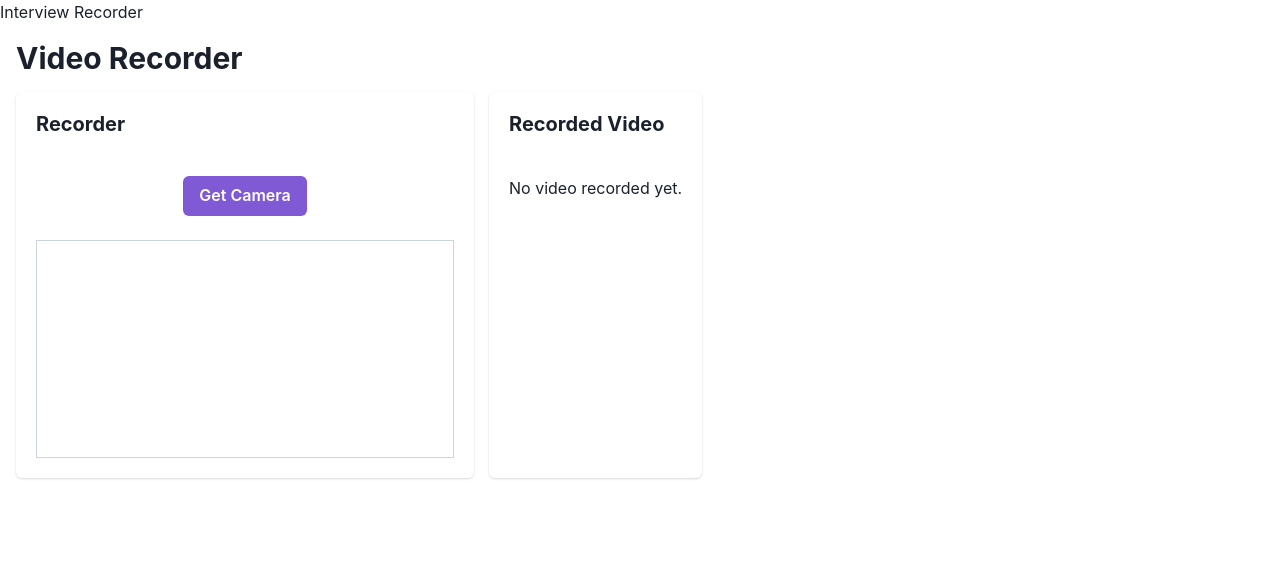
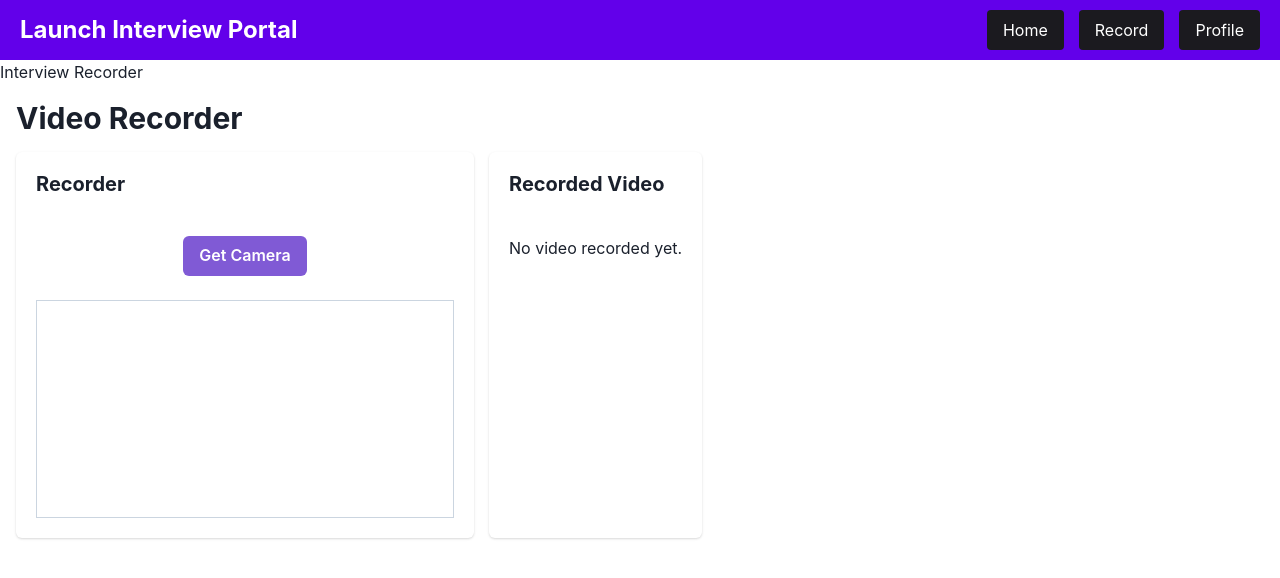
Before and after one commit to keningzhao99/Interview-Portal, a React (Vite) app in the folder frontend/: page /self-recording in a window 1280 px wide. Shown: the top 578 px of the page. Built offline with nearby package versions, Linux system fonts and the light colour scheme.

Commit message:
created navbar

```diff
--- a/frontend/src/App.jsx
+++ b/frontend/src/App.jsx
@@ -1,16 +1,17 @@
-import { useState } from "react";
-import reactLogo from "./assets/react.svg";
-import viteLogo from "/vite.svg";
-import "./App.css";
+// src/App.jsx
+import React from 'react';
+import { Outlet } from 'react-router-dom';
+import Navbar from './components/Navbar';
+import './App.css';
+import './styles/Navbar.css';
 
-function App() {
-  const [count, setCount] = useState(0);
-
+const App = () => {
   return (
-    <>
-      <h1> Launch Interview Portal </h1>
-    </>
+    <div className="App">
+      <Navbar />
+      <Outlet /> {/* This will render child routes */}
+    </div>
   );
-}
+};
 
 export default App;
--- /dev/null
+++ b/frontend/src/components/Navbar.jsx
@@ -0,0 +1,20 @@
+import React from 'react';
+import { Link } from 'react-router-dom';
+import '../styles/Navbar.css';
+
+const Navbar = () => {
+  return (
+    <nav className="navbar">
+      <div className="navbar-title">
+        Launch Interview Portal
+      </div>
+      <div className="navbar-links">
+        <Link to="/home" className="navbar-link">Home</Link>
+        <Link to="/self-recording" className="navbar-link">Record</Link>
+        <Link to="/profile" className="navbar-link">Profile</Link>
+      </div>
+    </nav>
+  );
+};
+
+export default Navbar;
--- a/frontend/src/routes/Home.jsx
+++ b/frontend/src/routes/Home.jsx
@@ -7,3 +7,4 @@
     </div>
   )
 }
+export default Home;
--- a/frontend/src/routes/Login.jsx
+++ b/frontend/src/routes/Login.jsx
@@ -8,3 +8,4 @@
     </div>
   );
 };
+export default Login;
--- a/frontend/src/routes/SelfRecording.jsx
+++ b/frontend/src/routes/SelfRecording.jsx
@@ -12,3 +12,4 @@
     </>
   );
 };
+export default SelfRecording;
--- a/frontend/src/routes/UserProfile.jsx
+++ b/frontend/src/routes/UserProfile.jsx
@@ -7,3 +7,4 @@
     </div>
   )
 }
+export default UserProfile;
--- /dev/null
+++ b/frontend/src/styles/Navbar.css
@@ -0,0 +1,31 @@
+.navbar {
+    background-color: #6200ea;
+    display: flex;
+    justify-content: space-between;
+    align-items: center;
+    padding: 10px 20px;
+    color: white;
+  }
+
+  .navbar-title {
+    font-size: 24px;
+    font-weight: bold;
+  }
+
+  .navbar-links {
+    display: flex;
+    gap: 15px;
+  }
+
+  .navbar-link {
+    color: white;
+    text-decoration: none;
+    padding: 8px 16px;
+    background-color: #1b1a1f;
+    border-radius: 4px;
+    transition: background-color 0.3s;
+  }
+
+  .navbar-link:hover {
+    background-color: #4f4c53;
+  }
```
Also changed, not shown: frontend/src/main.jsx (+17 -14 lines).
